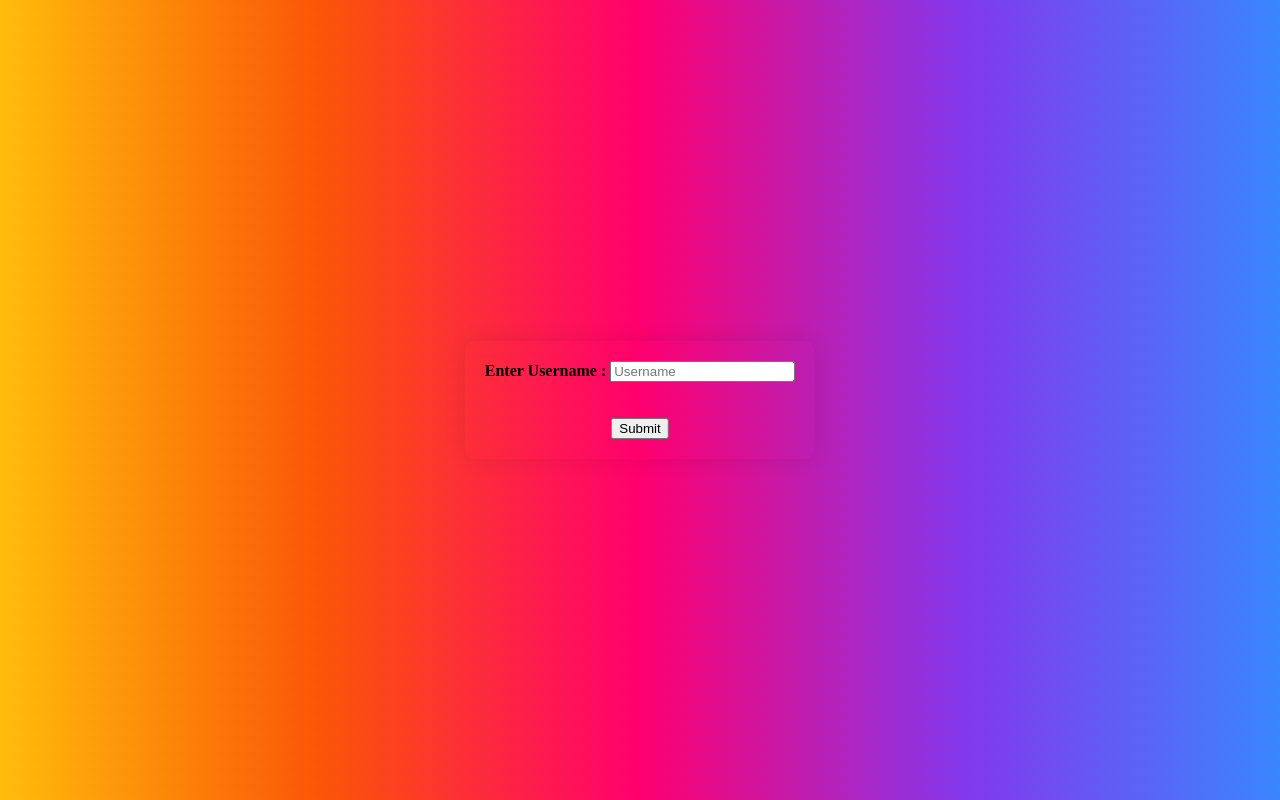
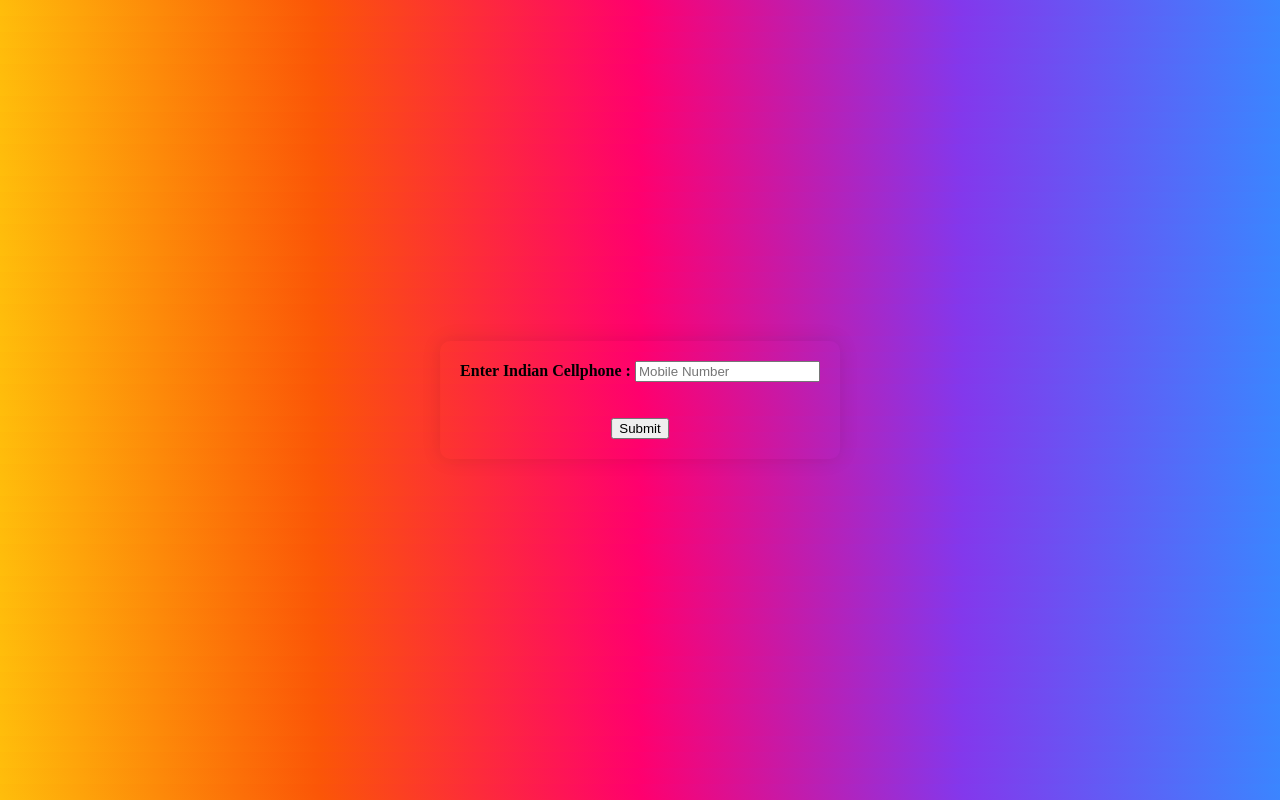
Before and after one commit to sarthakkathpalia/JS-Regex, a plain HTML site: page index.html in a window 1280 px wide. Drawn offline with Linux system fonts and the light colour scheme.

```diff
--- a/index.html
+++ b/index.html
@@ -10,8 +10,8 @@
 </head>
 <body>
     <form action="">
-        <label for=""><strong>Enter Username : </strong></label>
-        <input type="text" id="uname" placeholder="Username">
+        <label for=""><strong>Enter Indian Cellphone : </strong></label>
+        <input type="text" id="uname" placeholder="Mobile Number">
         <br>
         <label id="lbluser" style="color: white; display: flex; justify-content: center;visibility: hidden; ">Invalid Username</label>
         <br>
--- a/script.js
+++ b/script.js
@@ -1,11 +1,16 @@
 function validate(){
     let username = document.getElementById("uname").value;
-    let regx = /E00/i;
+    let regx = /^[7-9]\d{9}$/;
     if(regx.test(username)){
-        alert("Valid Username")
+        document.getElementById("lbluser").innerHTML="Valid"
+        document.getElementById("lbluser").style.visibility="visible"
+        document.getElementById("lbluser").style.color='white'
+        // alert("Valid Username")
     }
     else{
-        alert("Invalid Username")
+        // alert("Invalid Username")
+        document.getElementById("lbluser").innerHTML="Invalid"
         document.getElementById("lbluser").style.visibility="visible"
+        document.getElementById("lbluser").style.color='black'
     }
 }
```
Also changed, not shown: 1 other file.
